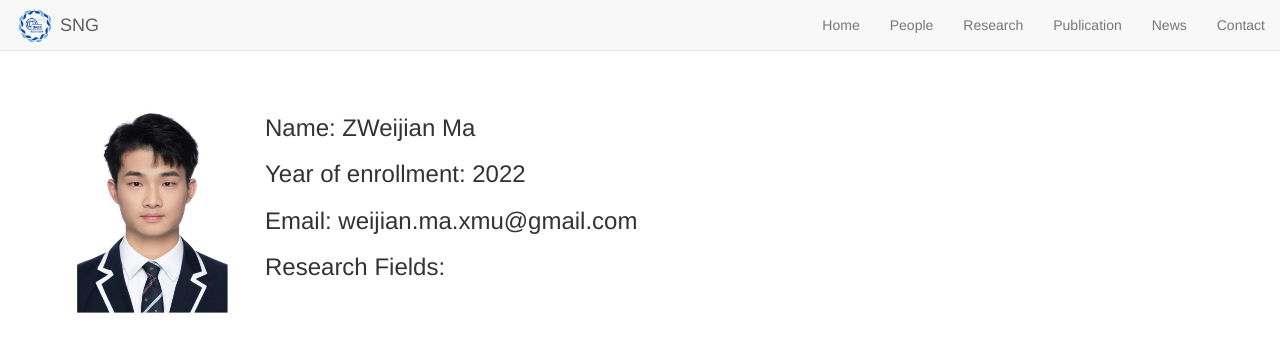
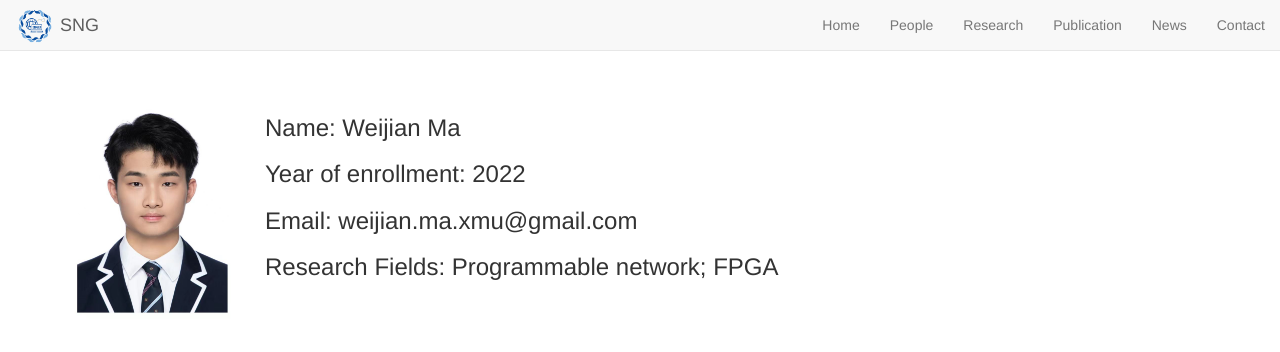
Before and after one commit to sngroup-xmu/sng-site, a Jekyll site: the page built from _authors/WeijianMa.md, in a window 1280 px wide. Shown: the top 352 px of the page. Built offline with Jekyll 4.4.1, drawn with Linux system fonts in a browser that asks for light colours.

Commit message:
update weijian

```diff
--- a/_authors/WeijianMa.md
+++ b/_authors/WeijianMa.md
@@ -1,10 +1,10 @@
 ---
-name: ZWeijian Ma
+name: Weijian Ma
 type: Master
 startYear: 2022
 sortWeight: 2
-homePage:
+homePage: http://mwj2000.cc/
 email: weijian.ma.xmu@gmail.com
-ResearchFields:
+ResearchFields: Programmable network; FPGA
 avatarUrl: \assets\images\peopleImg\WeijianMa.jpg
 ---
```
